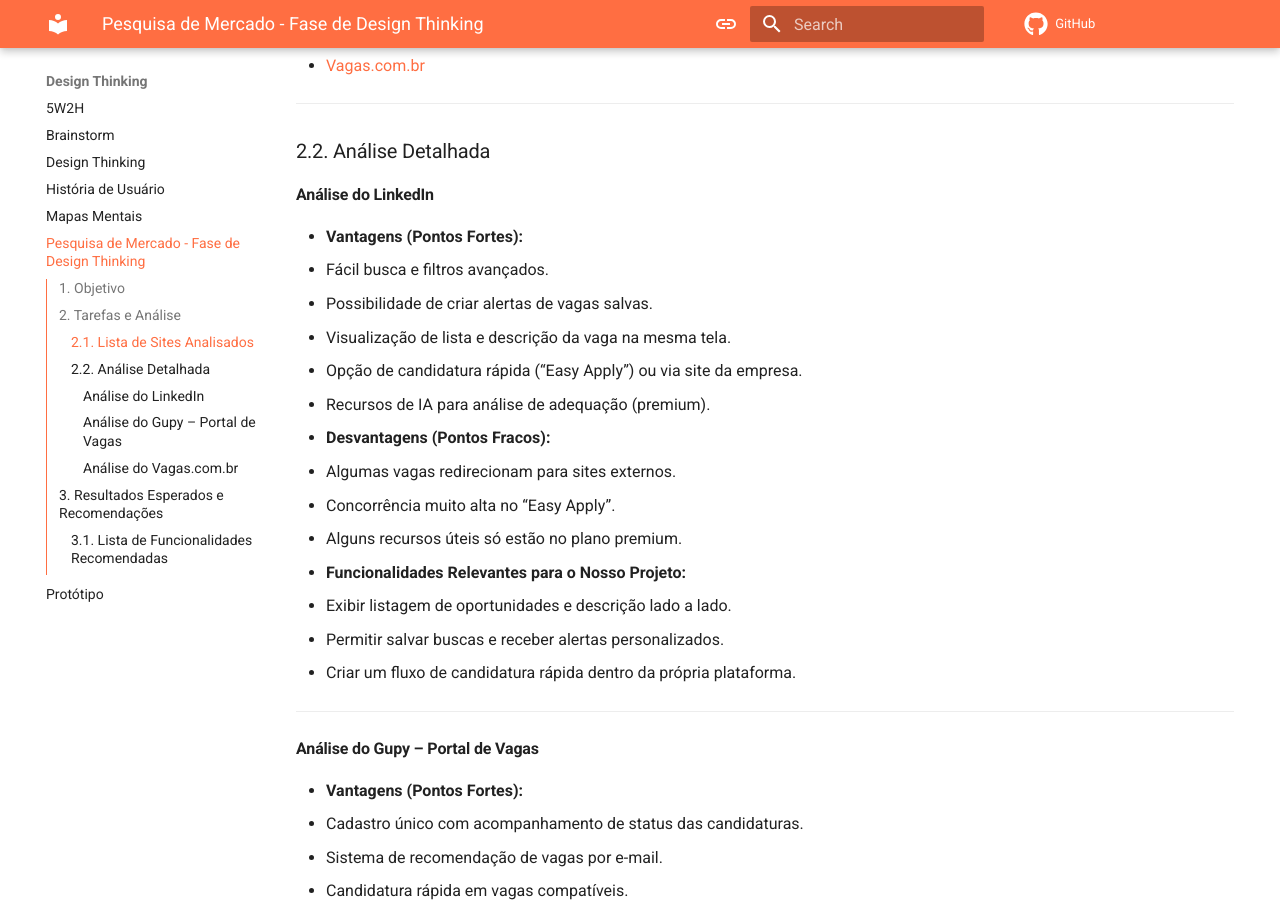
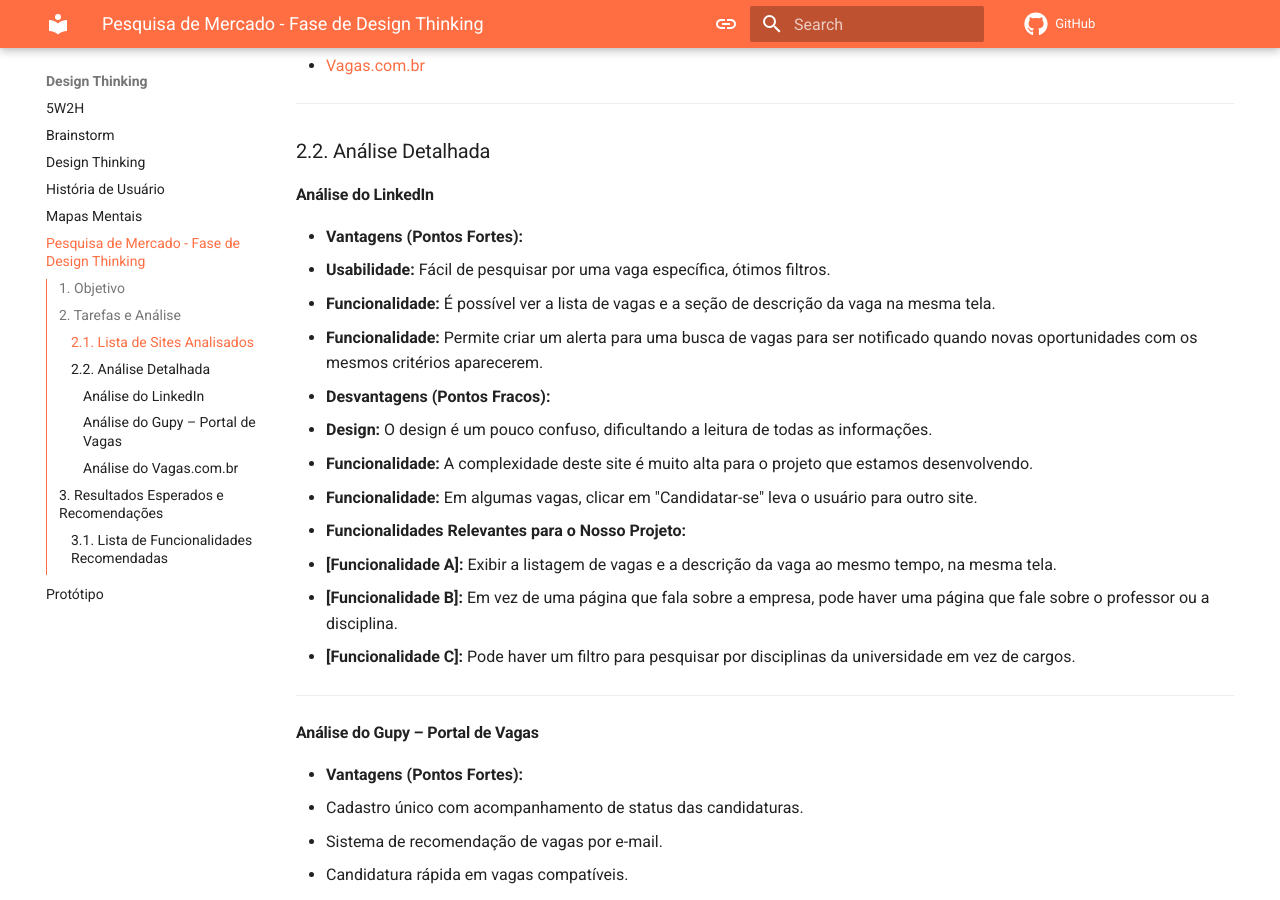
Before and after one commit to Projetos-de-Extensao/PFE_25.2_8002_III, an MkDocs documentation site: the page built from docs/_Design Thinking/pesquisa.md, in a window 1280 px wide and 900 px high, scrolled down 605 px. Built offline with MkDocs 1.6.1 and Material for MkDocs 9.7.7, drawn with Linux system fonts in a browser that asks for light colours; comment, search, counter and statistics services are not loaded.

Commit message:
restaurando coisa q deletei do nicholas sem querer

```diff
--- a/docs/_Design Thinking/pesquisa.md
+++ b/docs/_Design Thinking/pesquisa.md
@@ -23,21 +23,19 @@
 #### **Análise do LinkedIn**
 
 * **Vantagens (Pontos Fortes):**
-  * Fácil busca e filtros avançados.
-  * Possibilidade de criar alertas de vagas salvas.
-  * Visualização de lista e descrição da vaga na mesma tela.
-  * Opção de candidatura rápida (“Easy Apply”) ou via site da empresa.
-  * Recursos de IA para análise de adequação (premium).
+  * **Usabilidade:** Fácil de pesquisar por uma vaga específica, ótimos filtros.
+  * **Funcionalidade:** É possível ver a lista de vagas e a seção de descrição da vaga na mesma tela.
+  * **Funcionalidade:** Permite criar um alerta para uma busca de vagas para ser notificado quando novas oportunidades com os mesmos critérios aparecerem.
 
 * **Desvantagens (Pontos Fracos):**
-  * Algumas vagas redirecionam para sites externos.
-  * Concorrência muito alta no “Easy Apply”.
-  * Alguns recursos úteis só estão no plano premium.
+  * **Design:** O design é um pouco confuso, dificultando a leitura de todas as informações.
+  * **Funcionalidade:** A complexidade deste site é muito alta para o projeto que estamos desenvolvendo.
+  * **Funcionalidade:** Em algumas vagas, clicar em "Candidatar-se" leva o usuário para outro site.
 
 * **Funcionalidades Relevantes para o Nosso Projeto:**
-  * Exibir listagem de oportunidades e descrição lado a lado.
-  * Permitir salvar buscas e receber alertas personalizados.
-  * Criar um fluxo de candidatura rápida dentro da própria plataforma.
+  * **[Funcionalidade A]:** Exibir a listagem de vagas e a descrição da vaga ao mesmo tempo, na mesma tela.
+  * **[Funcionalidade B]:** Em vez de uma página que fala sobre a empresa, pode haver uma página que fale sobre o professor ou a disciplina.
+  * **[Funcionalidade C]:** Pode haver um filtro para pesquisar por disciplinas da universidade em vez de cargos.
 
 ---
 
```
